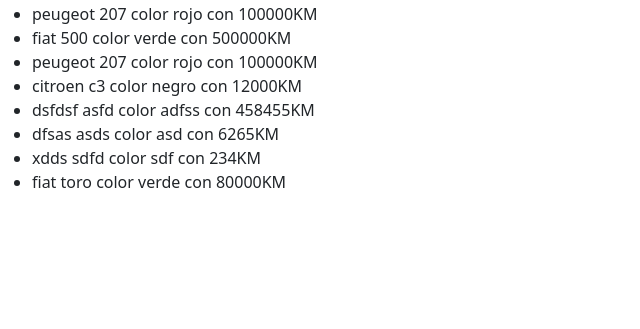
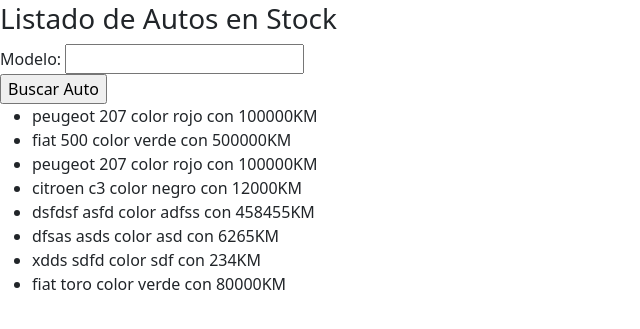
Before and after one commit to MatiasSpacech/SpacechTuPrimeraPagina, a Django app: page /autos in a window 1280 px wide. Shown: the part 78-407 px from the top of the page, without its empty margins (0-640 px from the left). Run offline with Django 5.2, Linux system fonts and the light colour scheme; data comes from the database, SQL or seed files in the repository; both versions use the stored data as it was after the commit.

Commit message:
Agregado formulario de busqueda

```diff
--- a/pagina/forms.py
+++ b/pagina/forms.py
@@ -5,3 +5,6 @@ class formularioAutos (forms.Form):
     modelo = forms.CharField(max_length=20)
     color = forms.CharField(max_length=20)
     kilometros = forms.IntegerField()
+
+class BuscarAuto (forms.Form):
+    modelo = forms.CharField(max_length=20 , required=False)
--- a/pagina/views.py
+++ b/pagina/views.py
@@ -1,14 +1,18 @@
 from django.shortcuts import render , redirect
 from django.http import HttpResponse
 from pagina.models import Auto
-from pagina.forms import formularioAutos
+from pagina.forms import formularioAutos, BuscarAuto
 # Create your views here.
 def pagina(request):
     return render(request , 'principal.html')
 
 def lista_de_autos(request):
     autos= Auto.objects.all()
-    return render(request, 'autos.html', {'autos': autos})
+    formulario = BuscarAuto(request.GET)
+    if formulario.is_valid():
+        modelo_a_buscar = formulario.cleaned_data.get('modelo')
+        autos = Auto.objects.filter(modelo__icontains=modelo_a_buscar)
+    return render(request, 'autos.html', {'autos': autos , 'formulario': formulario})
 
 def agregar_autos (request):
     formulario = formularioAutos()
--- a/templates/autos.html
+++ b/templates/autos.html
@@ -14,11 +14,21 @@
         <a href={% url "Autos" %}>Lista de autos </a>
 
     </nav>
+    <h3>Listado de Autos en Stock</h3>
+    <form action={% url 'Autos'%}>
+      {{formulario}}
+      <input type="submit" value="Buscar Auto">
+    </form>
+    {% if autos %}
     <ul>
       {% for auto in autos %}
       <li>{{auto}}</li>
 
       {% endfor %}
     </ul>
+    {% else %}
+    <p>No se encontraron autos de ese Modelo</p>
+    {% endif %}
+
   </body>
 </html>
```
Also changed, not shown: db.sqlite3.
